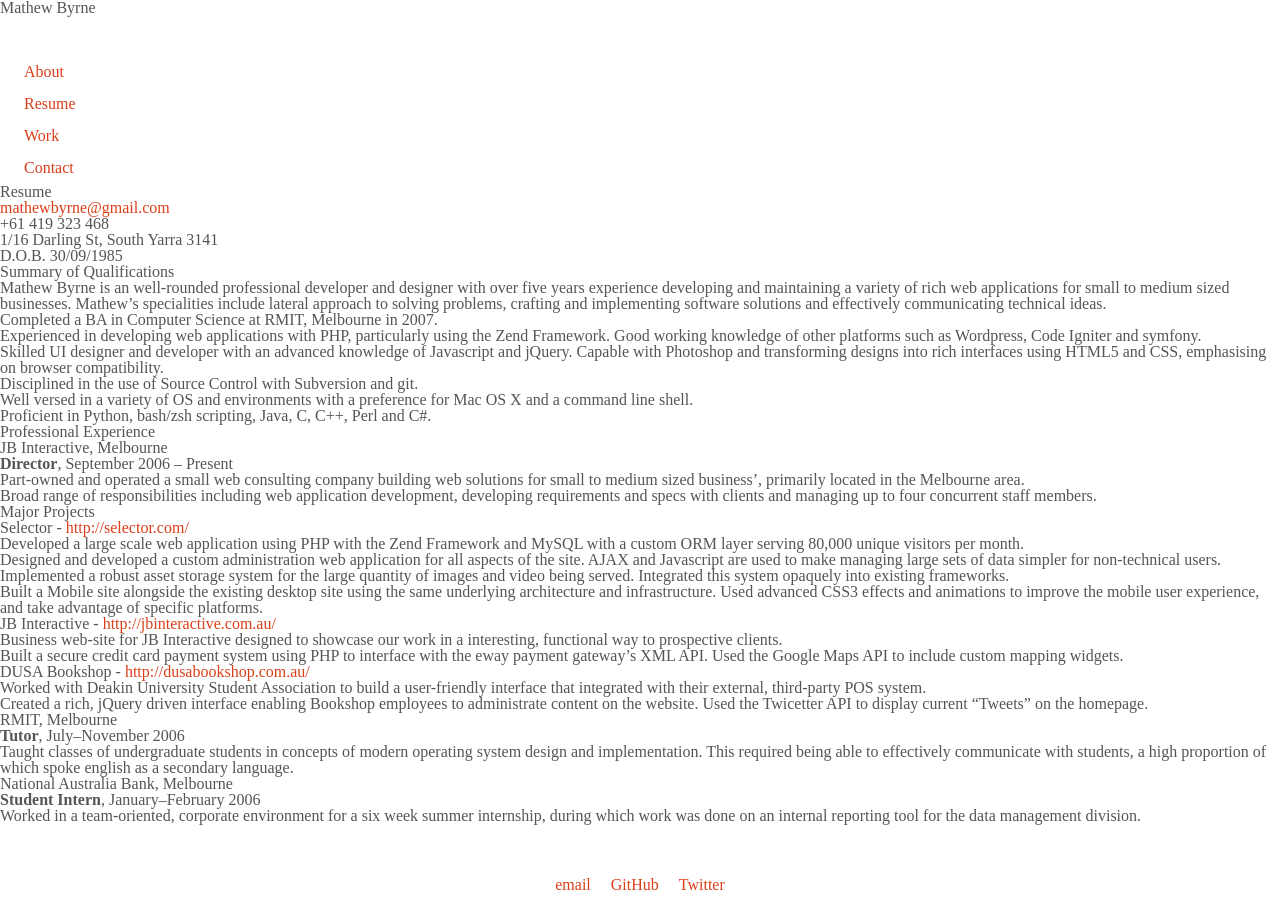
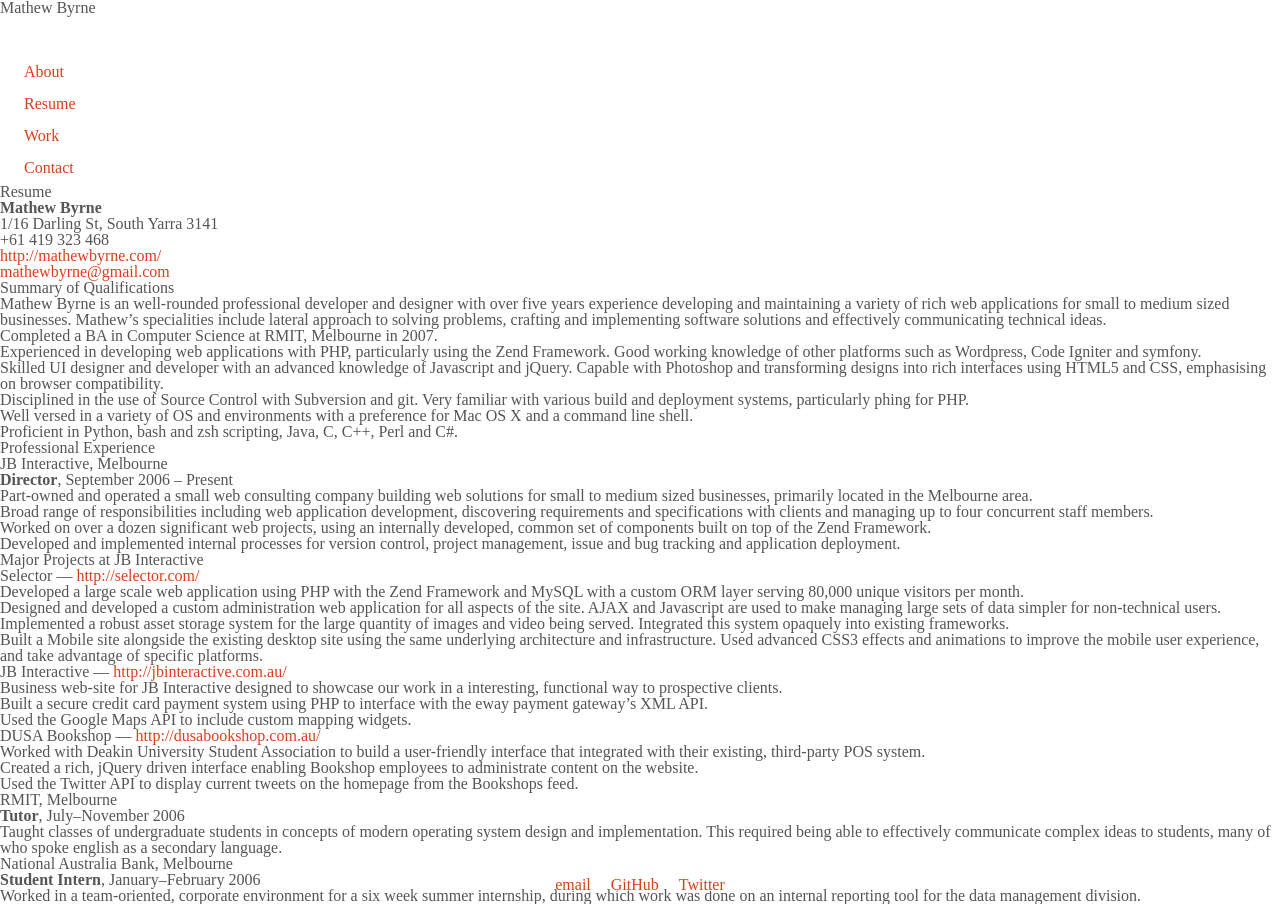
Before and after one commit to mathewbyrne/mathewbyrne.github.com, a Jekyll site: the page built from resume/index.md, in a window 1280 px wide. Built offline with Jekyll 4.4.1, drawn with Linux system fonts in a browser that asks for light colours; nearby versions of some CDN libraries; some web fonts are replaced.

Commit message:
Updated Resume content to match PDF.

```diff
--- a/resume/index.md
+++ b/resume/index.md
@@ -3,10 +3,11 @@ layout: default
 title: Resume
 ---
 
-[mathewbyrne@gmail.com](mailto:mathewbyrne@gmail.com)<br />
-+61 419 323 468<br />
-1/16 Darling St, South Yarra 3141<br />
-D.O.B. 30/09/1985
+**Mathew Byrne**
+1/16 Darling St, South Yarra 3141
++61 419 323 468
+[http://mathewbyrne.com/](http://mathewbyrne.com/)
+[mathewbyrne@gmail.com](mailto:mathewbyrne@gmail.com)
 
 # Summary of Qualifications
 
@@ -17,11 +18,12 @@ D.O.B. 30/09/1985
 - Experienced in developing web applications with PHP, particularly using the Zend Framework.  Good working knowledge of other platforms such as Wordpress, Code Igniter and symfony.
 
 - Skilled UI designer and developer with an advanced knowledge of Javascript and jQuery.  Capable with Photoshop and transforming designs into rich interfaces using HTML5 and CSS, emphasising on browser compatibility.
-- Disciplined in the use of Source Control with Subversion and git.
+
+- Disciplined in the use of Source Control with Subversion and git.  Very familiar with various build and deployment systems, particularly phing for PHP.
 
 - Well versed in a variety of OS and environments with a preference for Mac OS X and a command line shell.
 
-- Proficient in Python, bash/zsh scripting, Java, C, C++, Perl and C#.
+- Proficient in Python, bash and zsh scripting, Java, C, C++, Perl and C#.
 
 # Professional Experience
 
@@ -29,13 +31,17 @@ D.O.B. 30/09/1985
 
 **Director**, September 2006 – Present
 
-- Part-owned and operated a small web consulting company building web solutions for small to medium sized business’, primarily located in the Melbourne area.
+- Part-owned and operated a small web consulting company building web solutions for small to medium sized businesses, primarily located in the Melbourne area.
 
-- Broad range of responsibilities including web application development, developing requirements and specs with clients and managing up to four concurrent staff members.
+- Broad range of responsibilities including web application development, discovering requirements and specifications with clients and managing up to four concurrent staff members.
 
-### Major Projects
+- Worked on over a dozen significant web projects, using an internally developed, common set of components built on top of the Zend Framework.
 
-#### Selector - [http://selector.com/](http://selector.com/)
+- Developed and implemented internal processes for version control, project management, issue and bug tracking and application deployment.
+
+### Major Projects at JB Interactive
+
+#### Selector — [http://selector.com/](http://selector.com/)
 
 - Developed a large scale web application using PHP with the Zend Framework and MySQL with a custom ORM layer serving 80,000 unique visitors per month.
 
@@ -45,25 +51,26 @@ D.O.B. 30/09/1985
 
 - Built a Mobile site alongside the existing desktop site using the same underlying architecture and infrastructure. Used advanced CSS3 effects and animations to improve the mobile user experience, and take advantage of specific platforms.
 
-#### JB Interactive - [http://jbinteractive.com.au/](http://jbinteractive.com.au/)
+#### JB Interactive — [http://jbinteractive.com.au/](http://jbinteractive.com.au/)
 
 - Business web-site for JB Interactive designed to showcase our work in a interesting, functional way to prospective clients.
 
 - Built a secure credit card payment system using PHP to interface with the eway payment gateway’s XML API.
-Used the Google Maps API to include custom mapping widgets.
+- Used the Google Maps API to include custom mapping widgets.
 
-#### DUSA Bookshop - [http://dusabookshop.com.au/](http://dusabookshop.com.au/)
+#### DUSA Bookshop — [http://dusabookshop.com.au/](http://dusabookshop.com.au/)
 
-- Worked with Deakin University Student Association to build a user-friendly interface that integrated with their external, third-party POS system.
+- Worked with Deakin University Student Association to build a user-friendly interface that integrated with their existing, third-party POS system.
 
 - Created a rich, jQuery driven interface enabling Bookshop employees to administrate content on the website.
-Used the Twicetter API to display current “Tweets” on the homepage.
+
+- Used the Twitter API to display current tweets on the homepage from the Bookshops feed.
 
 ## RMIT, Melbourne
 
 **Tutor**, July–November 2006
 
-- Taught classes of undergraduate students in concepts of modern operating system design and implementation.  This required being able to effectively communicate with students, a high proportion of which spoke english as a secondary language.
+- Taught classes of undergraduate students in concepts of modern operating system design and implementation.  This required being able to effectively communicate complex ideas to students, many of who spoke english as a secondary language.
 
 ## National Australia Bank, Melbourne
 
```
